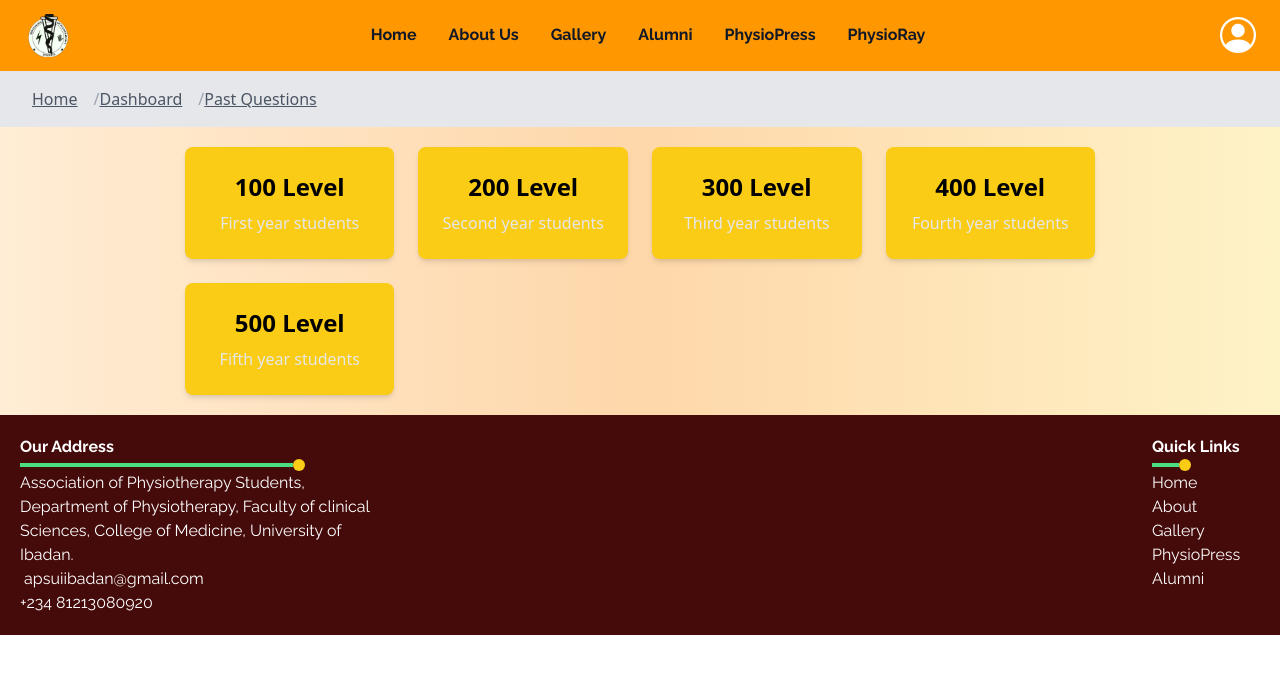
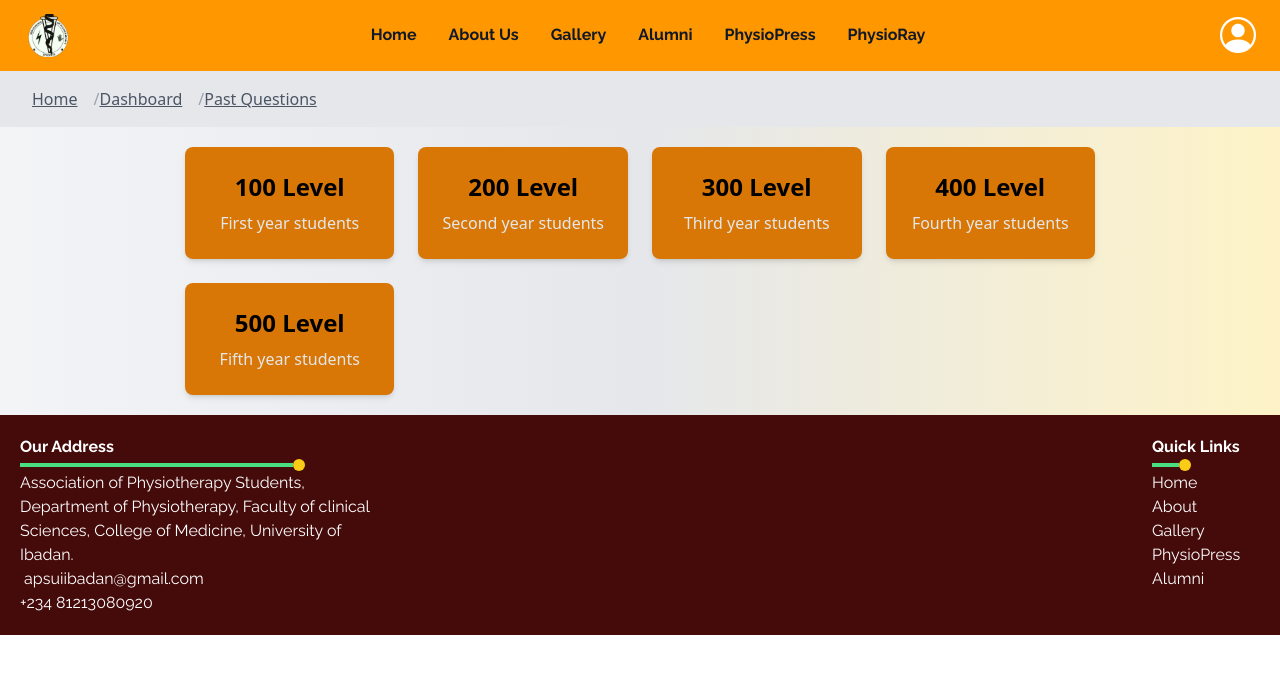
Before and after one commit to devPhysios/aps-website-frontend, a Vue app: page /dashboard/questions in a window 1280 px wide. Shown: the top 674 px of the page. Built offline with nearby package versions, Linux system fonts and the light colour scheme; sample sign-in values are in the browser's storage; a web font is replaced by a local one.

Commit message:
Refactor navigation and questions views, and update dashboard styling

```diff
--- a/src/views/Levelquestions.vue
+++ b/src/views/Levelquestions.vue
@@ -14,11 +14,11 @@
     </nav>
     <div class="grid grid-cols md:grid-cols-3 lg:grid-cols-4 gap-6 m-5">
         <div v-for="course in courses" :key="course.coursecode"
-            class="p-6 bg-yellow-200 rounded-lg shadow-md hover:shadow-xl transform transition duration-300 ease-in-out hover:scale-105 cursor-pointer hover:bg-green-500">
+            class="p-6 bg-amber-600 rounded-lg shadow-md hover:shadow-xl transform transition duration-300 ease-in-out hover:scale-105 cursor-pointer hover:bg-green-500">
             <router-link :to="`/dashboard/questions/${level}/${course.coursecode}`">
                 <div class="text-center">
                     <h2 class="text-xl font-semibold mb-2 text-gray-800">{{ course.coursecode }}</h2>
-                    <p class="text-gray-600">{{ course.coursetitle }}</p>
+                    <p class="text-white">{{ course.coursetitle }}</p>
                 </div>
             </router-link>
         </div>
--- a/src/views/Questions.vue
+++ b/src/views/Questions.vue
@@ -3,22 +3,40 @@
     <div class="max-w-7xl mx-auto px-4 sm:px-6 lg:px-8">
       <ol class="flex items-center space-x-4">
         <li>
-                <a href="/" class="text-gray-600 hover:text-gray-800 underline">Home</a>
+          <a href="/" class="text-gray-600 hover:text-gray-800 underline"
+            >Home</a
+          >
         </li>
         <li v-for="(crumb, index) in breadcrumbs" :key="index">
-                <span class="text-gray-400 hidden sm:inline">/</span> <!-- Hide on small devices -->
-                <a :href="crumb.link" class="text-gray-600 hover:text-gray-800 underline">{{ crumb.title }}</a>
+          <span class="text-gray-400 hidden sm:inline">/</span>
+          <!-- Hide on small devices -->
+          <a
+            :href="crumb.link"
+            class="text-gray-600 hover:text-gray-800 underline"
+            >{{ crumb.title }}</a
+          >
         </li>
       </ol>
     </div>
   </nav>
 
-    <div class="py-5 bg-gradient-to-r from-orange-100 via-orange-200 to-amber-100 flex justify-center items-center">
-      <div class="grid grid-cols-1 sm:grid-cols-2 md:grid-cols-3 lg:grid-cols-4 gap-6">
-        <div v-for="level in levels" :key="level.id" class="p-6 rounded-lg shadow-md hover:shadow-xl transform transition duration-300 ease-in-out hover:scale-105 cursor-pointer" :class="`bg-${level.color}-400 hover:bg-green-500`">
+  <div
+    class="py-5 bg-gradient-to-r from-gray-100 via-gray-200 to-amber-100 flex justify-center items-center"
+  >
+    <div
+      class="grid grid-cols-1 sm:grid-cols-2 md:grid-cols-3 lg:grid-cols-4 gap-6"
+    >
+      <div
+        v-for="level in levels"
+        :key="level.id"
+        class="p-6 rounded-lg shadow-md hover:shadow-xl transform transition duration-300 ease-in-out hover:scale-105 cursor-pointer"
+        :class="`bg-amber-600 hover:bg-green-500`"
+      >
         <router-link :to="`/dashboard/questions/${level.id}`">
           <div class="text-center">
-              <h2 class="text-2xl font-semibold mb-2 text-black">{{ level.name }}</h2>
+            <h2 class="text-2xl font-semibold mb-2 text-black">
+              {{ level.name }}
+            </h2>
             <p class="text-gray-200">{{ level.description }}</p>
           </div>
         </router-link>
@@ -28,19 +46,19 @@
 </template>
 
 <script setup>
-  import { ref } from 'vue';
+import { ref } from "vue";
 
 const levels = ref([
-    { id: 100, name: '100 Level', description: 'First year students', color: 'yellow' },
-    { id: 200, name: '200 Level', description: 'Second year students', color: 'yellow' },
-    { id: 300, name: '300 Level', description: 'Third year students', color: 'yellow' },
-    { id: 400, name: '400 Level', description: 'Fourth year students', color: 'yellow' },
-    { id: 500, name: '500 Level', description: 'Fifth year students', color: 'yellow' }
+  { id: 100, name: "100 Level", description: "First year students" },
+  { id: 200, name: "200 Level", description: "Second year students" },
+  { id: 300, name: "300 Level", description: "Third year students" },
+  { id: 400, name: "400 Level", description: "Fourth year students" },
+  { id: 500, name: "500 Level", description: "Fifth year students" },
 ]);
 
 const breadcrumbs = ref([
-    { title: 'Dashboard', link: '/dashboard' },
-    { title: 'Past Questions', link: '/dashboard/questions' }
+  { title: "Dashboard", link: "/dashboard" },
+  { title: "Past Questions", link: "/dashboard/questions" },
 ]);
 </script>
 
```
Lines whose indentation alone changed are shown as unchanged.
